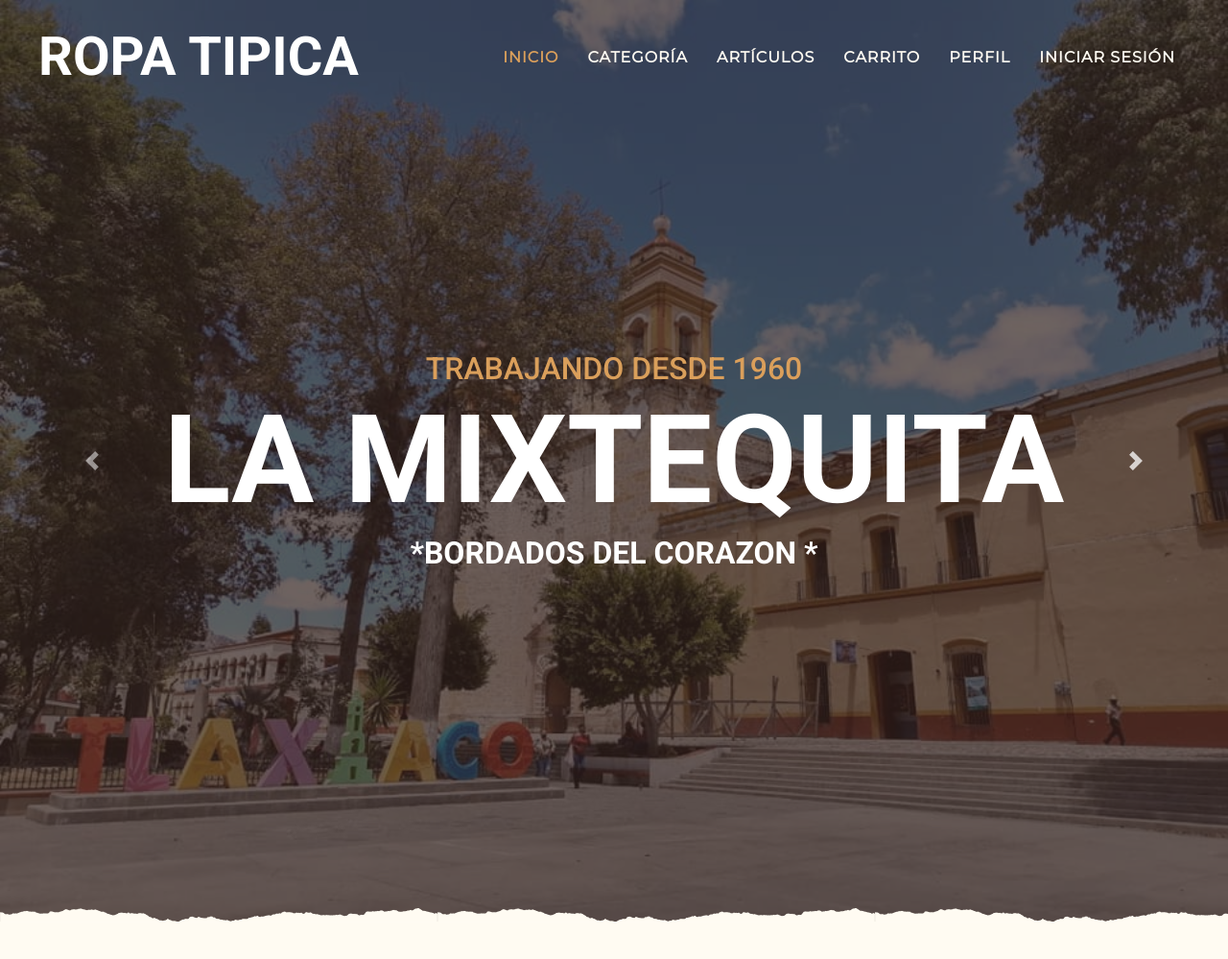
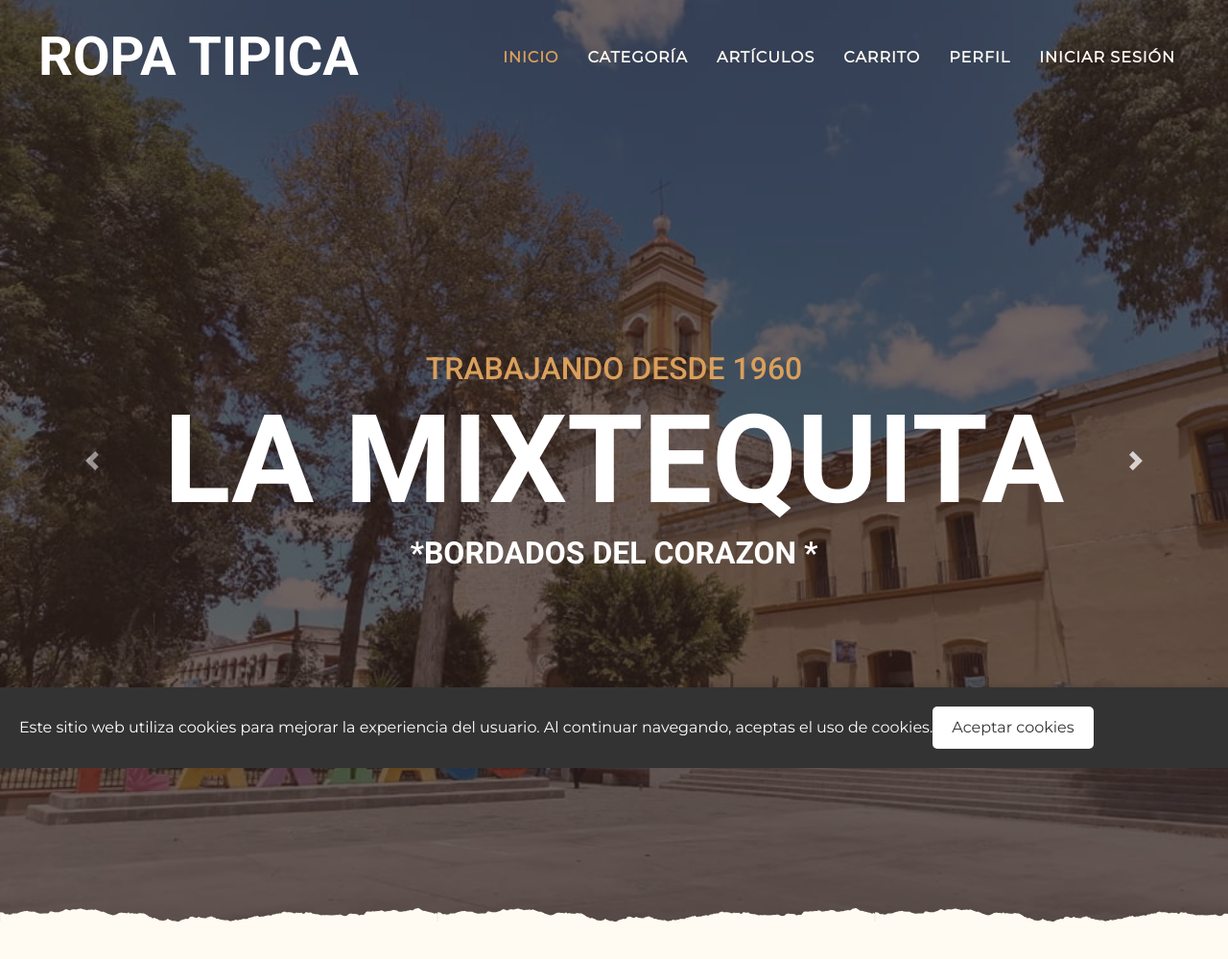
Before and after one commit to FedericoVictorianoSierra/RopaTipica, a PHP site: page / in a window 1280 px wide. Shown: the top 999 px of the page at 96% size. Run offline with PHP 8.4, Linux system fonts and the light colour scheme; some libraries are stand-ins or nearby versions.

Commit message:
Cookie css

```diff
--- /dev/null
+++ b/css/cookies.css
@@ -0,0 +1,36 @@
+#cookie-banner {
+    position: fixed;
+    bottom: 0;
+    left: 0;
+    width: 100%;
+    background-color: #333;
+    color: #fff;
+    padding: 20px;
+    box-shadow: 0 -2px 5px rgba(0, 0, 0, 0.1);
+    z-index: 9999;
+    transition: transform 0.5s ease;
+}
+
+.banner-content {
+    display: flex;
+    justify-content: space-between;
+    align-items: center;
+}
+
+button {
+    background-color: #fff;
+    color: #333;
+    border: none;
+    padding: 10px 20px;
+    cursor: pointer;
+    border-radius: 5px;
+    transition: background-color 0.3s ease;
+}
+
+button:hover {
+    background-color: #ddd;
+}
+
+.hidden {
+    transform: translateY(100%);
+}
--- a/index.php
+++ b/index.php
@@ -41,6 +41,7 @@ if (isset($_SESSION['idusuario'])) {
 
     <!-- Customized Bootstrap Stylesheet -->
     <link href="css/style.min.css" rel="stylesheet">
+    <link href = "css/cookies.css" rel = "stylesheet">
 </head>
 
 <body>
```
